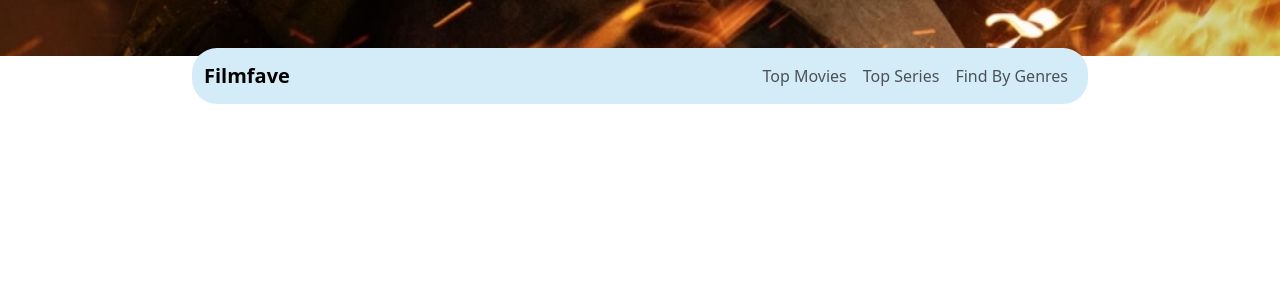
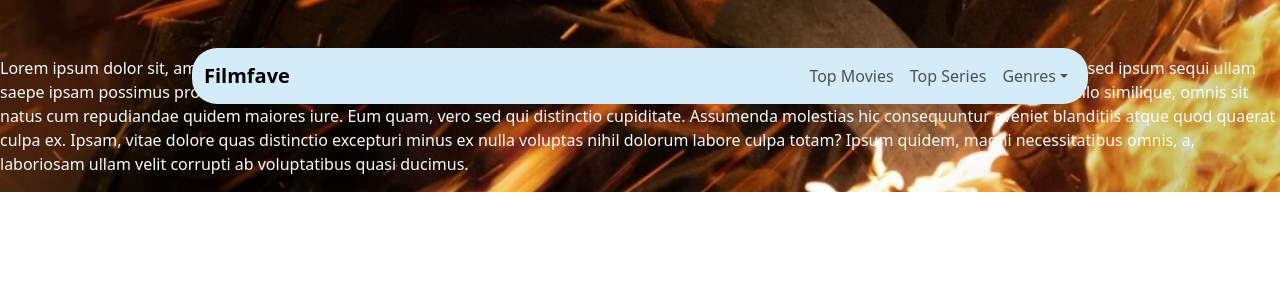
Before and after one commit to samueldobi/filmfave, a React (Create React App) app in the folder client/: page /genres/1 in a window 1280 px wide. Shown: the top 300 px of the page. Built offline with nearby package versions, Linux system fonts and the light colour scheme.

Commit message:
changed moviecard image length

```diff
--- a/client/src/App.js
+++ b/client/src/App.js
@@ -16,7 +16,7 @@ function App() {
           <Route path='/' element = {<Hero /> }/>
           <Route path = '/topmovies'  element = {<TopMovies/>} />
           <Route path = '/topseries'  element = {<TopSeries/>} />
-          <Route path = '/genres'  element = {<Genres/>} />
+          <Route path = '/genres/:genreName'  element = {<Genres/>} />
       </Routes>
 
     </div>
--- a/client/src/components/Genres.js
+++ b/client/src/components/Genres.js
@@ -1,6 +1,10 @@
 import React from 'react';
+import { useState, useEffect } from 'react';
+import { useParams } from 'react-router-dom';
 
 const Genres = () => {
+    const {genreName} = useParams();
+    const [movies, setMovies] = useState([]);
   return (
     <div>
         <p className="text-light">Lorem ipsum dolor sit, amet consectetur adipisicing elit. Qui officia delectus sint omnis placeat optio eum deleniti laborum repellendus quae nisi sed ipsum sequi ullam saepe ipsam possimus provident explicabo amet, deserunt, assumenda eos quaerat architecto velit! Soluta odit aut et reiciendis exercitationem illo similique, omnis sit natus cum repudiandae quidem maiores iure. Eum quam, vero sed qui distinctio cupiditate. Assumenda molestias hic consequuntur eveniet blanditiis atque quod quaerat culpa ex. Ipsam, vitae dolore quas distinctio excepturi minus ex nulla voluptas nihil dolorum labore culpa totam? Ipsum quidem, magni necessitatibus omnis, a, laboriosam ullam velit corrupti ab voluptatibus quasi ducimus.</p>
--- a/client/src/components/Movies/MovieCard.js
+++ b/client/src/components/Movies/MovieCard.js
@@ -10,7 +10,7 @@ const MovieCard = ({title, overview, release_date, backdrop_path}) => {
   return (
     <div>
                 <Card className='movie-card'>
-                    <Card.Img variant="top" src={getPosterUrl(backdrop_path)} className='rounded' />
+                    <Card.Img variant="top" src={getPosterUrl(backdrop_path)} className='rounded ' />
                     <Card.Body>
                         <Card.Title className='text-light'>{title}</Card.Title>
                         <Card.Text className='text-light'>
--- a/client/src/components/NavigationBar.js
+++ b/client/src/components/NavigationBar.js
@@ -1,7 +1,7 @@
 import Container from 'react-bootstrap/Container';
 import Nav from 'react-bootstrap/Nav';
 import Navbar from 'react-bootstrap/Navbar';
-// import NavDropdown from 'react-bootstrap/NavDropdown';
+import NavDropdown from 'react-bootstrap/NavDropdown';
 import {Link} from 'react-router-dom';
 
 function NavigationBar() {
@@ -22,26 +22,26 @@ function NavigationBar() {
               </Link>
               </Nav.Link>
             <Nav.Link >
-              <Link to ="/topseries" className='nav-links'>
-                Top Series
-              </Link>
+              Top Series
               </Nav.Link>
-            <Nav.Link >
-              <Link to ="/genres" className='nav-links'>
-                Find By Genres
-              </Link>
-              </Nav.Link>
-            {/* <NavDropdown title="" id="basic-nav-dropdown">
+            <NavDropdown title="Genres" id="basic-nav-dropdown">
               <NavDropdown.Item href="">Action</NavDropdown.Item>
-              <NavDropdown.Item href="">
-                Comedy
-              </NavDropdown.Item>
+              <NavDropdown.Item href="">Adventure</NavDropdown.Item>
+              <NavDropdown.Item href="">Animation</NavDropdown.Item>
+              <NavDropdown.Item href="">Comedy</NavDropdown.Item>
+              <NavDropdown.Item href="">Crime</NavDropdown.Item>
+              <NavDropdown.Item href="">Drama</NavDropdown.Item>
+              <NavDropdown.Item href="">Family</NavDropdown.Item>
+              <NavDropdown.Item href="">Fantasy</NavDropdown.Item>
+              <NavDropdown.Item href="">Horror</NavDropdown.Item>
+              <NavDropdown.Item href="">Mystery</NavDropdown.Item>
               <NavDropdown.Item href="">Romance</NavDropdown.Item>
-              <NavDropdown.Divider />
+              <NavDropdown.Item href="">Science Fiction</NavDropdown.Item>
+              {/* <NavDropdown.Divider />
               <NavDropdown.Item href="">
                 Separated link
-              </NavDropdown.Item>
-            </NavDropdown> */}
+              </NavDropdown.Item> */}
+            </NavDropdown>
           </Nav>
         </Navbar.Collapse>
       </Container>
--- a/client/src/index.css
+++ b/client/src/index.css
@@ -62,6 +62,9 @@ min-height: 100vh;
   border-radius: 12px;
   border: 1px solid rgba(209, 213, 219, 0.3);
 }
+.movie-card img{
+  height:400px;
+}
 /* Movie Card styling */
 
 /* Media Queries */
```
Also changed, not shown: 1 other file (tests, documents, lock files or other folders).
